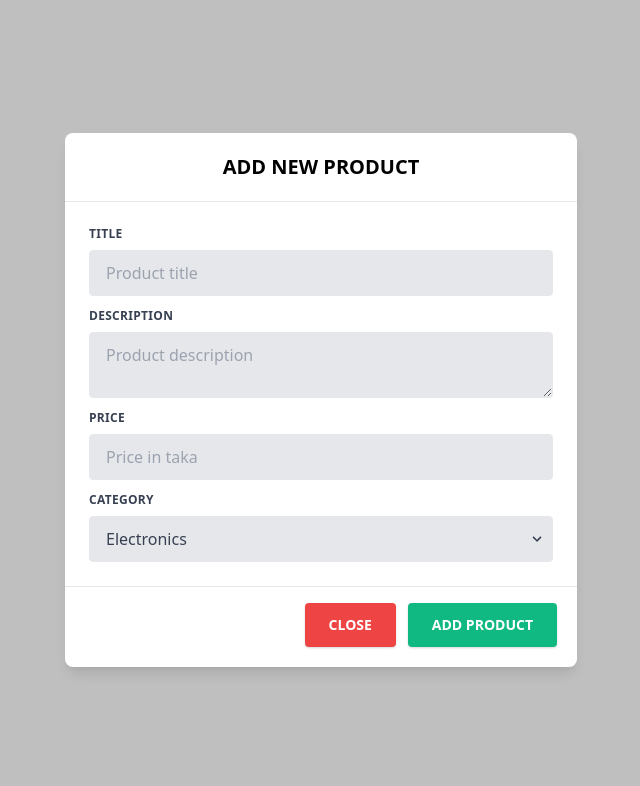
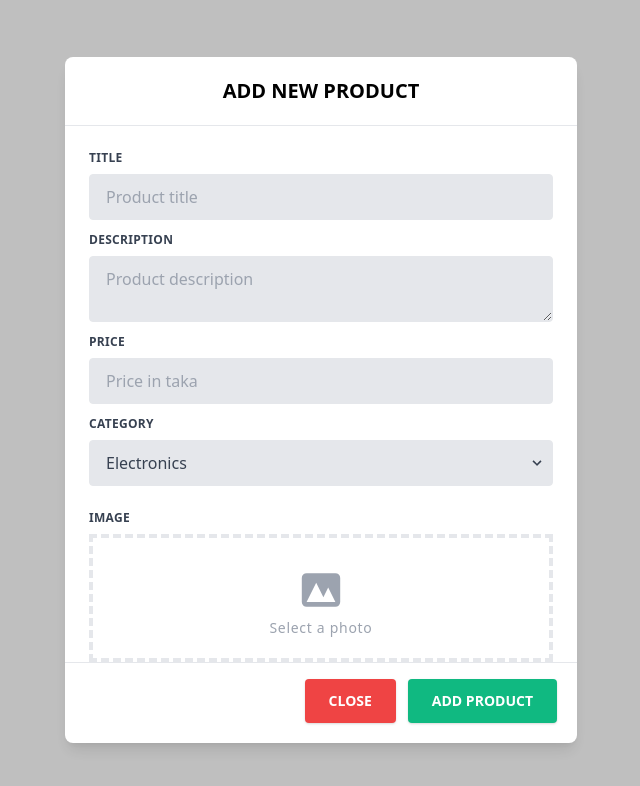
Before and after one commit to jahid-044/e-commerce-frontend, a React (Create React App) app: page /addProduct in a window 1280 px wide. Shown: the top 786 px of the page, without its empty margins (319-959 px from the left). Built offline with nearby package versions, Linux system fonts and the light colour scheme.

Commit message:
added image input field

```diff
--- a/src/components/home/Home.js
+++ b/src/components/home/Home.js
@@ -1,14 +1,17 @@
 import React from 'react'
 import Navbar from '../navbar/Navbar'
 import Search from '../search/Search'
+import ProductList from '../products/ProductList'
 
 function Home() {
+    const auth = true
     return (
         <>
             <Navbar />
             <div className="flex justify-center mt-4">
                 <Search />
             </div>
+            {auth && <ProductList />}
         </>
     )
 }
--- a/src/components/products/AddProduct.js
+++ b/src/components/products/AddProduct.js
@@ -65,6 +65,27 @@ function AddProduct({setShowModal}) {
                             </div>
                         </form>
                     </div>
+
+                    <div className="mx-6">
+                        <label className="block uppercase tracking-wide text-gray-700 text-xs font-bold mb-2">Image</label>
+                        <div className="flex items-center justify-center w-full">
+                            <label className="flex flex-col w-full h-32 border-4 border-dashed hover:bg-gray-100 hover:border-gray-300">
+                                <div className="flex flex-col items-center justify-center pt-7">
+                                    <svg xmlns="http://www.w3.org/2000/svg"
+                                        className="w-12 h-12 text-gray-400 group-hover:text-gray-600" viewBox="0 0 20 20"
+                                        fill="currentColor">
+                                        <path fill-rule="evenodd"
+                                            d="M4 3a2 2 0 00-2 2v10a2 2 0 002 2h12a2 2 0 002-2V5a2 2 0 00-2-2H4zm12 12H4l4-8 3 6 2-4 3 6z"
+                                            clip-rule="evenodd" />
+                                    </svg>
+                                    <p className="pt-1 text-sm tracking-wider text-gray-400 group-hover:text-gray-600">
+                                        Select a photo</p>
+                                </div>
+                                <input type="file" className="opacity-0" />
+                            </label>
+                        </div>
+                    </div>
+
                     <div className="flex items-center justify-end p-4 border-t border-solid border-blueGray-200 rounded-b">
                     <button className="bg-emerald-500 bg-red-500 text-white active:bg-emerald-600 font-bold uppercase text-sm px-6 py-3 rounded shadow hover:shadow-lg outline-none focus:outline-none mr-3 mb-1 ease-linear transition-all duration-150"
                         type="button"
```
